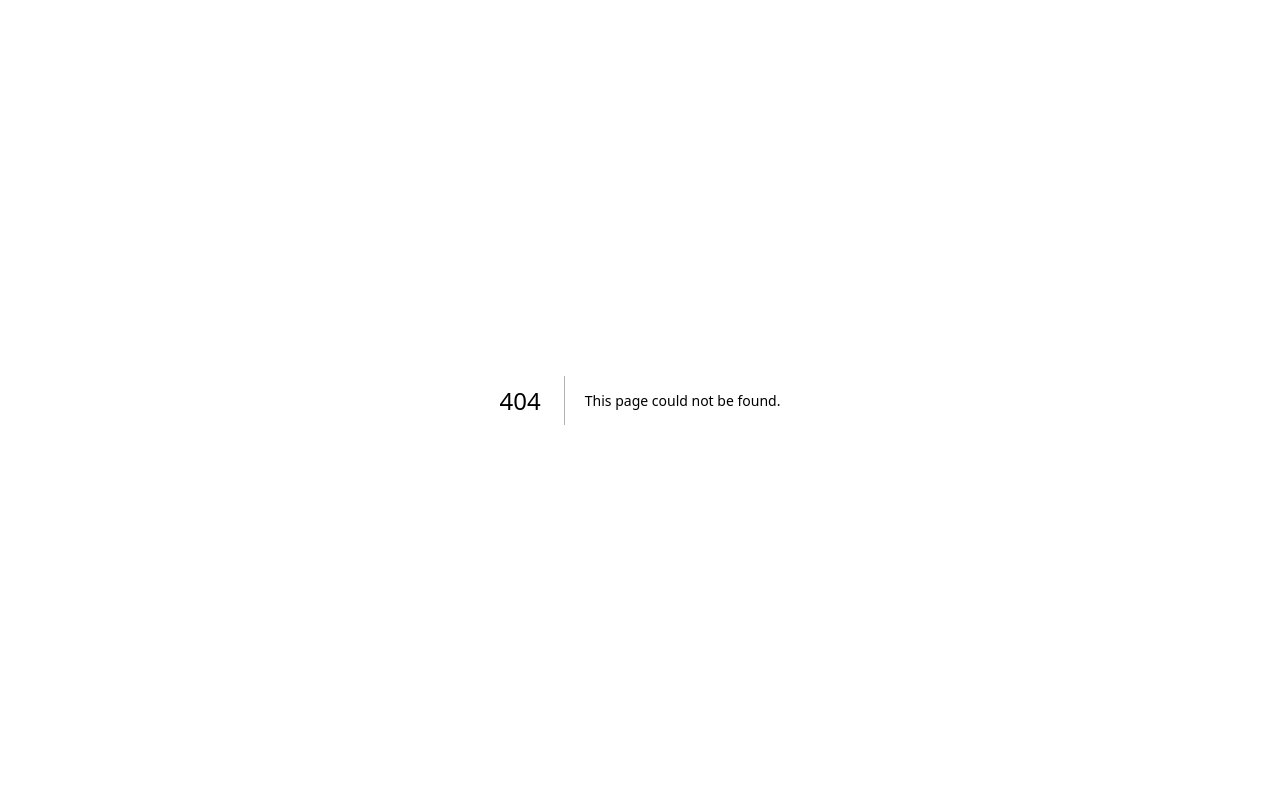
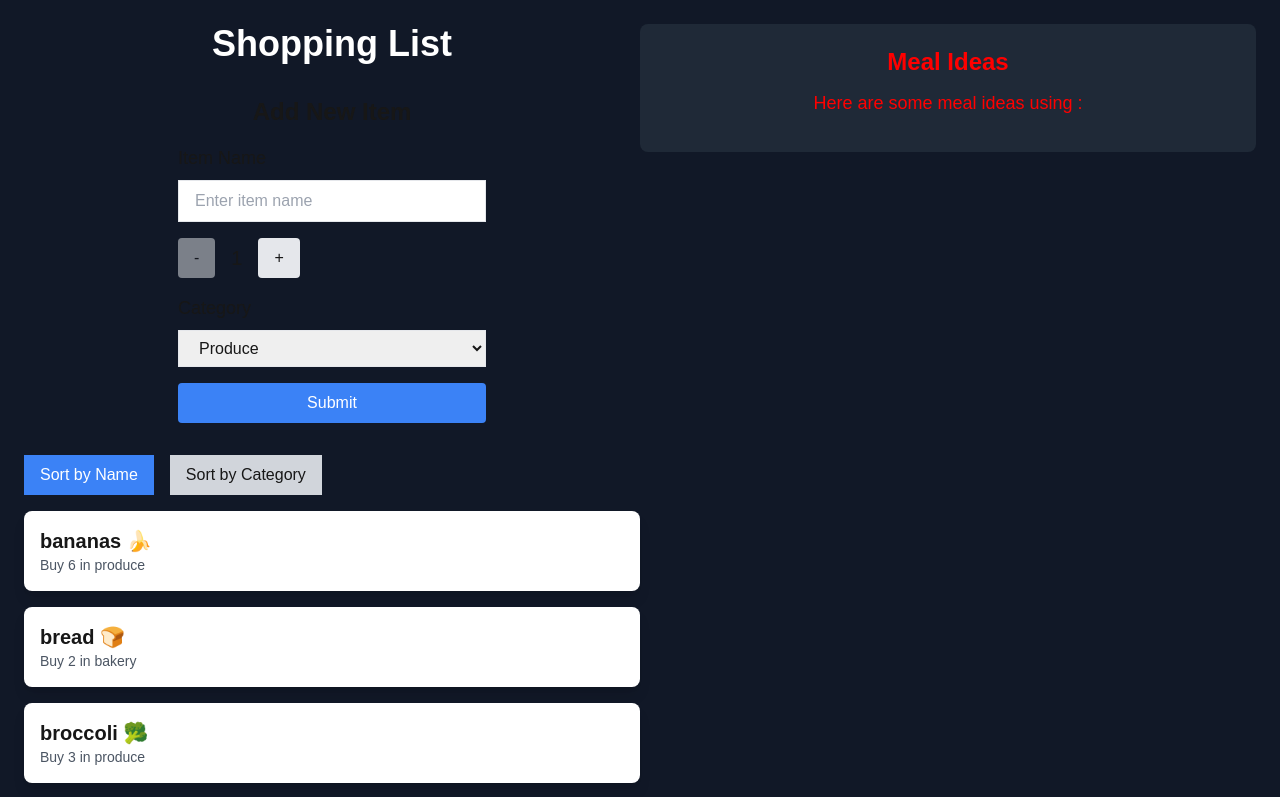
Before and after one commit to Kiru1288/cprg306-assignments, a Next.js app: page /week-8 in a window 1280 px wide. Before the commit this address had no page. Shown: the top 797 px of the page. Built offline with nearby package versions, Linux system fonts and the light colour scheme.

Commit message:
Week8
Week8 lab done

```diff
--- a/app/page.js
+++ b/app/page.js
@@ -32,6 +32,10 @@
               Week 7 Page
             </Link>
 
+            <Link href="/week-8">
+              Week 8 Page
+            </Link>
+
           </li>
         </ul>
       </nav>
--- /dev/null
+++ b/app/week-8/item-list.js
@@ -0,0 +1,39 @@
+"use client";
+import React, { useState } from "react";
+import Item from "./item";
+
+const ItemList = ({ items = [], onItemSelect }) => {
+  const [sortBy, setSortBy] = useState("name");
+
+  const sortedItems = [...items].sort((a, b) => {
+    if (sortBy === "name") return a.name.localeCompare(b.name);
+    if (sortBy === "category") return a.category.localeCompare(b.category);
+    return 0;
+  });
+
+  return (
+    <div>
+      <div className="flex space-x-4 mb-4">
+        <button onClick={() => setSortBy("name")} className={sortBy === "name" ? "bg-blue-500 text-white px-4 py-2" : "bg-gray-300 px-4 py-2"}>
+          Sort by Name
+        </button>
+        <button onClick={() => setSortBy("category")} className={sortBy === "category" ? "bg-blue-500 text-white px-4 py-2" : "bg-gray-300 px-4 py-2"}>
+          Sort by Category
+        </button>
+      </div>
+      <ul className="space-y-4">
+        {sortedItems.map((item) => (
+          <Item
+            key={item.id}
+            name={item.name}
+            quantity={item.quantity}
+            category={item.category}
+            onSelect={() => onItemSelect(item)}
+          />
+        ))}
+      </ul>
+    </div>
+  );
+};
+
+export default ItemList;
--- /dev/null
+++ b/app/week-8/item.js
@@ -0,0 +1,13 @@
+"use client";
+import React from "react";
+
+const Item = ({ name, quantity, category, onSelect }) => (
+  <li onClick={() => onSelect(name)} className="bg-white p-4 rounded-lg shadow-lg flex justify-between items-center mb-4 cursor-pointer">
+    <div>
+      <p className="text-xl font-semibold">{name}</p>
+      <p className="text-sm text-gray-600">Buy {quantity} in {category}</p>
+    </div>
+  </li>
+);
+
+export default Item;
--- /dev/null
+++ b/app/week-8/items.JSON
@@ -0,0 +1,74 @@
+[
+    {
+      "id": "1h2GJKH12gkHG31h1H",
+      "name": "milk, 4 L 🥛",
+      "quantity": 1,
+      "category": "dairy"
+    },
+    {
+      "id": "2KJH3k2j3H1k2J3K1H",
+      "name": "bread 🍞",
+      "quantity": 2,
+      "category": "bakery"
+    },
+    {
+      "id": "3h2KJH3k2j3H1k2J3",
+      "name": "eggs, dozen 🥚",
+      "quantity": 2,
+      "category": "dairy"
+    },
+    {
+      "id": "4k2J3K1H2GJKH12gk",
+      "name": "bananas 🍌",
+      "quantity": 6,
+      "category": "produce"
+    },
+    {
+      "id": "5H1h1H2KJH3k2j3H",
+      "name": "broccoli 🥦",
+      "quantity": 3,
+      "category": "produce"
+    },
+    {
+      "id": "6H1k2J3K1H2GJKH1",
+      "name": "chicken breasts, 1 kg 🍗",
+      "quantity": 1,
+      "category": "meat"
+    },
+    {
+      "id": "7gkHG31h1H2KJH3k",
+      "name": "pasta sauce 🍝",
+      "quantity": 3,
+      "category": "canned goods"
+    },
+    {
+      "id": "8j3H1k2J3K1H2GJK",
+      "name": "spaghetti, 454 g 🍝",
+      "quantity": 2,
+      "category": "dry goods"
+    },
+    {
+      "id": "9H12gkHG31h1H2KJ",
+      "name": "toilet paper, 12 pack 🧻",
+      "quantity": 1,
+      "category": "household"
+    },
+    {
+      "id": "10H3k2j3H1k2J3K1",
+      "name": "paper towels, 6 pack",
+      "quantity": 1,
+      "category": "household"
+    },
+    {
+      "id": "11k2J3K1H2GJKH12",
+      "name": "dish soap 🍽️",
+      "quantity": 1,
+      "category": "household"
+    },
+    {
+      "id": "12GJKH12gkHG31h1",
+      "name": "hand soap 🧼",
+      "quantity": 4,
+      "category": "household"
+    }
+  ]
--- /dev/null
+++ b/app/week-8/meal-ideas.js
@@ -0,0 +1,32 @@
+"use client";
+import React, { useState, useEffect } from "react";
+
+const MealIdeas = ({ ingredient }) => {
+  const [meals, setMeals] = useState([]);
+
+  const fetchMealIdeas = async (ingredient) => {
+    const res = await fetch(`https://www.themealdb.com/api/json/v1/1/filter.php?i=${ingredient}`);
+    const data = await res.json();
+    setMeals(data.meals || []);
+  };
+
+  useEffect(() => {
+    if (ingredient) fetchMealIdeas(ingredient);
+  }, [ingredient]);
+
+  return (
+    <div style={{ color: "red", padding: "20px", backgroundColor: "#1f2937", borderRadius: "8px" }}>
+      <h2 style={{ fontSize: "24px", fontWeight: "bold", marginBottom: "10px", textAlign: "center" }}>Meal Ideas</h2>
+      <p style={{ fontSize: "18px", marginBottom: "15px", textAlign: "center" }}>Here are some meal ideas using <strong>{ingredient}</strong>:</p>
+      <ul style={{ listStyleType: "none", padding: "0" }}>
+        {meals.map((meal) => (
+          <li key={meal.idMeal} style={{ padding: "10px", margin: "5px 0", backgroundColor: "#374151", borderRadius: "4px", textAlign: "center" }}>
+            {meal.strMeal}
+          </li>
+        ))}
+      </ul>
+    </div>
+  );
+};
+
+export default MealIdeas;
--- /dev/null
+++ b/app/week-8/new-item.js
@@ -0,0 +1,87 @@
+"use client";
+import { useState } from "react";
+
+export default function NewItem({ onAddItem }) {
+  const [name, setName] = useState('');
+  const [category, setCategory] = useState('produce');
+  const [quantity, setQuantity] = useState(1);
+
+  const increment = () => {
+    if (quantity < 20) setQuantity(quantity + 1);
+  };
+
+  const decrement = () => {
+    if (quantity > 1) setQuantity(quantity - 1);
+  };
+
+  const handleSubmit = (e) => {
+    e.preventDefault();
+    onAddItem({ name, quantity, category });
+    setName('');
+    setQuantity(1);
+    setCategory('produce');
+  };
+
+  return (
+    <div className="flex flex-col items-center space-y-4">
+      <h1 className="text-2xl font-bold">Add New Item</h1>
+      <form onSubmit={handleSubmit} className="space-y-4 w-1/2">
+        <div>
+          <label htmlFor="name" className="block mb-2 text-lg">Item Name</label>
+          <input
+            type="text"
+            id="name"
+            value={name}
+            onChange={(e) => setName(e.target.value)}
+            placeholder="Enter item name"
+            required
+            className="w-full border px-4 py-2"
+          />
+        </div>
+        <div className="flex items-center space-x-4">
+          <button
+            type="button"
+            onClick={decrement}
+            disabled={quantity === 1}
+            className={`px-4 py-2 bg-gray-200 rounded ${quantity === 1 ? "opacity-50" : ""}`}
+          >
+            -
+          </button>
+          <span className="text-xl">{quantity}</span>
+          <button
+            type="button"
+            onClick={increment}
+            disabled={quantity === 20}
+            className={`px-4 py-2 bg-gray-200 rounded ${quantity === 20 ? "opacity-50" : ""}`}
+          >
+            +
+          </button>
+        </div>
+        <div>
+          <label htmlFor="category" className="block mb-2 text-lg">Category</label>
+          <select
+            id="category"
+            value={category}
+            onChange={(e) => setCategory(e.target.value)}
+            className="w-full border px-4 py-2"
+          >
+            <option value="produce">Produce</option>
+            <option value="dairy">Dairy</option>
+            <option value="bakery">Bakery</option>
+            <option value="meat">Meat</option>
+            <option value="frozen">Frozen Foods</option>
+            <option value="canned">Canned Goods</option>
+            <option value="dry">Dry Goods</option>
+            <option value="beverages">Beverages</option>
+            <option value="snacks">Snacks</option>
+            <option value="household">Household</option>
+            <option value="other">Other</option>
+          </select>
+        </div>
+        <button type="submit" className="px-4 py-2 bg-blue-500 text-white rounded w-full">
+          Submit
+        </button>
+      </form>
+    </div>
+  );
+}
--- /dev/null
+++ b/app/week-8/page.js
@@ -0,0 +1,35 @@
+"use client";
+import React, { useState } from "react";
+import NewItem from "./new-item";
+import ItemList from "./item-list";
+import MealIdeas from "./meal-ideas";
+import itemsData from "./items.json";
+
+const Page = () => {
+  const [items, setItems] = useState(itemsData || []);
+  const [selectedItemName, setSelectedItemName] = useState("");
+
+  const handleAddItem = (newItem) => {
+    setItems([...items, { ...newItem, id: Math.random().toString(36).substring(2, 9) }]);
+  };
+
+  const handleItemSelect = (item) => {
+    const cleanedName = item.name.replace(/([\u2700-\u27BF]|[\uE000-\uF8FF]|�[�-�]|�[�-�]|[\u2011-\u26FF]|�[�-�])/g, "").split(",")[0].trim();
+    setSelectedItemName(cleanedName);
+  };
+
+  return (
+    <main className="p-6 bg-gray-900 min-h-screen flex">
+      <div className="w-1/2 space-y-8">
+        <h1 className="text-4xl font-bold text-center text-white mb-8">Shopping List</h1>
+        <NewItem onAddItem={handleAddItem} />
+        <ItemList items={items} onItemSelect={handleItemSelect} />
+      </div>
+      <div className="w-1/2">
+        <MealIdeas ingredient={selectedItemName} />
+      </div>
+    </main>
+  );
+};
+
+export default Page;
```
